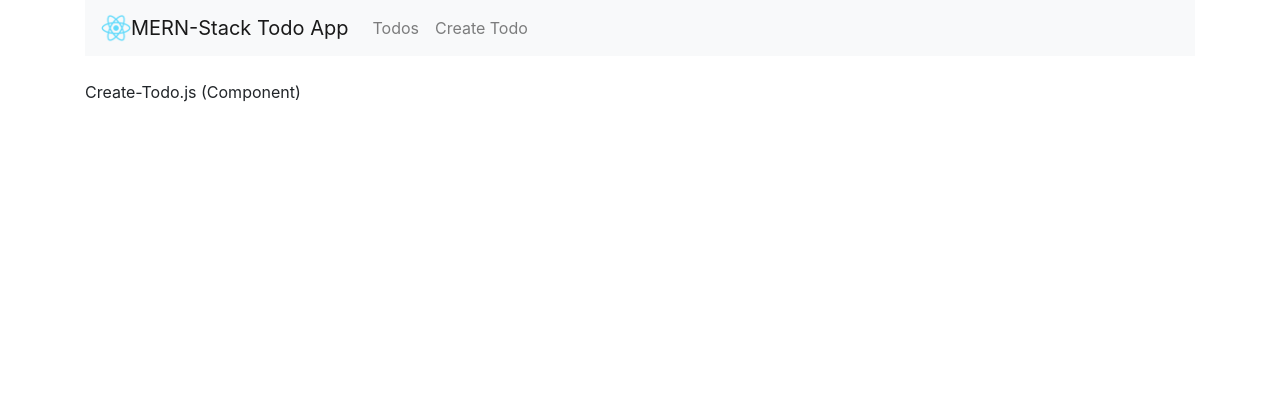
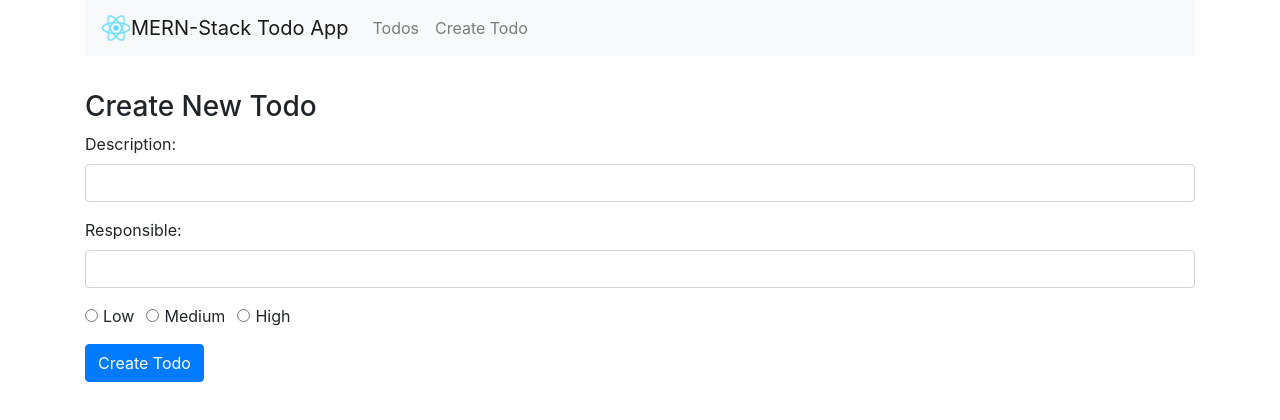
Before and after one commit to arianrah/mern-todo-app, a React (Create React App) app: page /create in a window 1280 px wide. Shown: the top 420 px of the page. Built offline with nearby package versions, Linux system fonts and the light colour scheme.

Commit message:
Added 'this' state bind.

```diff
--- a/src/components/Create-Todo.js
+++ b/src/components/Create-Todo.js
@@ -3,6 +3,11 @@
 export default class CreateTodo extends Component {
   constructor(props) {
     super(props);
+
+    this.onChangeTodoDescription = this.onChangeTodoDescription.bind(this);
+    this.onChangeTodoResponsible = this.onChangeTodoResponsible.bind(this);
+    this.onChangeTodoPriority = this.onChangeTodoPriority.bind(this);
+    this.onSubmit = this.onSubmit.bind(this);
 
     this.state = {
       todo_description: "",
@@ -45,8 +50,74 @@
   }
   render() {
     return (
-      <div>
-        <p>Create-Todo.js (Component)</p>
+      <div style={{ marginTop: 10 }}>
+        <h3>Create New Todo</h3>
+        <form onSubmit={this.onSubmit}>
+          <div className="form-group">
+            <label>Description: </label>
+            <input
+              type="text"
+              className="form-control"
+              value={this.state.todo_description}
+              onChange={this.onChangeTodoDescription}
+            />
+          </div>
+          <div className="form-group">
+            <label>Responsible: </label>
+            <input
+              type="text"
+              className="form-control"
+              value={this.state.todo_responsible}
+              onChange={this.onChangeTodoResponsible}
+            />
+          </div>
+          <div className="form-group">
+            <div className="form-check form-check-inline">
+              <input
+                className="form-check-input"
+                type="radio"
+                name="priorityOptions"
+                id="priorityLow"
+                value="Low"
+                checked={this.state.todo_priority === "Low"}
+                onChange={this.onChangeTodoPriority}
+              />
+              <label className="form-check-label">Low</label>
+            </div>
+            <div className="form-check form-check-inline">
+              <input
+                className="form-check-input"
+                type="radio"
+                name="priorityOptions"
+                id="priorityMedium"
+                value="Medium"
+                checked={this.state.todo_priority === "Medium"}
+                onChange={this.onChangeTodoPriority}
+              />
+              <label className="form-check-label">Medium</label>
+            </div>
+            <div className="form-check form-check-inline">
+              <input
+                className="form-check-input"
+                type="radio"
+                name="priorityOptions"
+                id="priorityHigh"
+                value="High"
+                checked={this.state.todo_priority === "High"}
+                onChange={this.onChangeTodoPriority}
+              />
+              <label className="form-check-label">High</label>
+            </div>
+          </div>
+
+          <div className="form-group">
+            <input
+              type="submit"
+              value="Create Todo"
+              className="btn btn-primary"
+            />
+          </div>
+        </form>
       </div>
     );
   }
```
